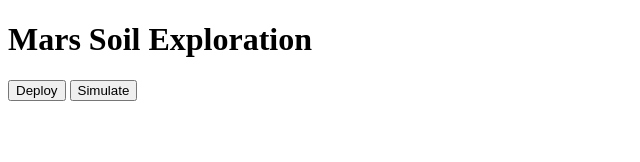
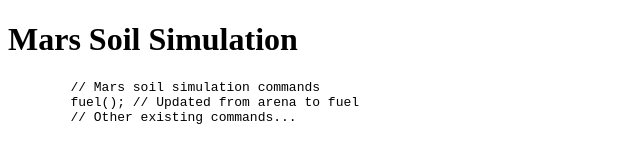
Before and after one commit to Kosmooos/Mars-soil-DW, a plain HTML site: page terminal.html in a window 1280 px wide. Shown: the whole page, without its empty margins (0-640 px from the left). Drawn offline with Linux system fonts and the light colour scheme.

Commit message:
Update terminal.html: replace 'arena' command with 'fuel' command

```diff
--- a/terminal.html
+++ b/terminal.html
@@ -1,28 +1,16 @@
 <!DOCTYPE html>
 <html>
 <head>
-    <title>Mars Soil Exploration</title>
-    <script>
-        var commands = {
-            fuel: function() {
-                // Implementation of the fuel functionality
-                alert('Fuel command executed!');
-            },
-            // Other commands...
-        };
-
-        function deploy() {
-            commands.fuel(); // Call the fuel command
-        }
-
-        function simulate() {
-            commands.fuel(); // Call the fuel command
-        }
-    </script>
+    <meta charset="UTF-8">
+    <meta name="viewport" content="width=device-width, initial-scale=1.0">
+    <title>Mars Soil Simulation</title>
 </head>
 <body>
-    <h1>Mars Soil Exploration</h1>
-    <button onclick="deploy()">Deploy</button>
-    <button onclick="simulate()">Simulate</button>
+    <h1>Mars Soil Simulation</h1>
+    <pre>
+        // Mars soil simulation commands
+        fuel(); // Updated from arena to fuel
+        // Other existing commands...
+    </pre>
 </body>
 </html>
```
